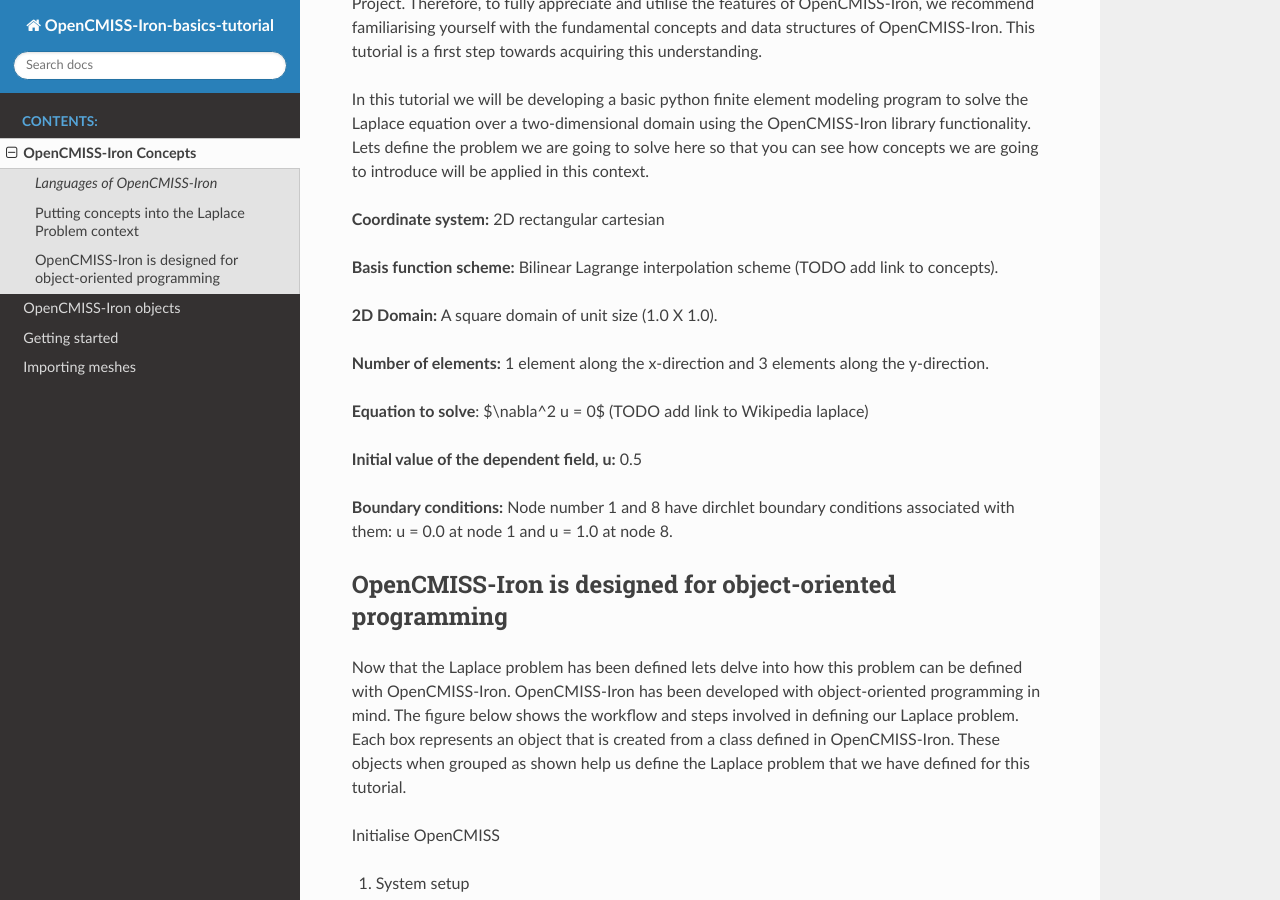
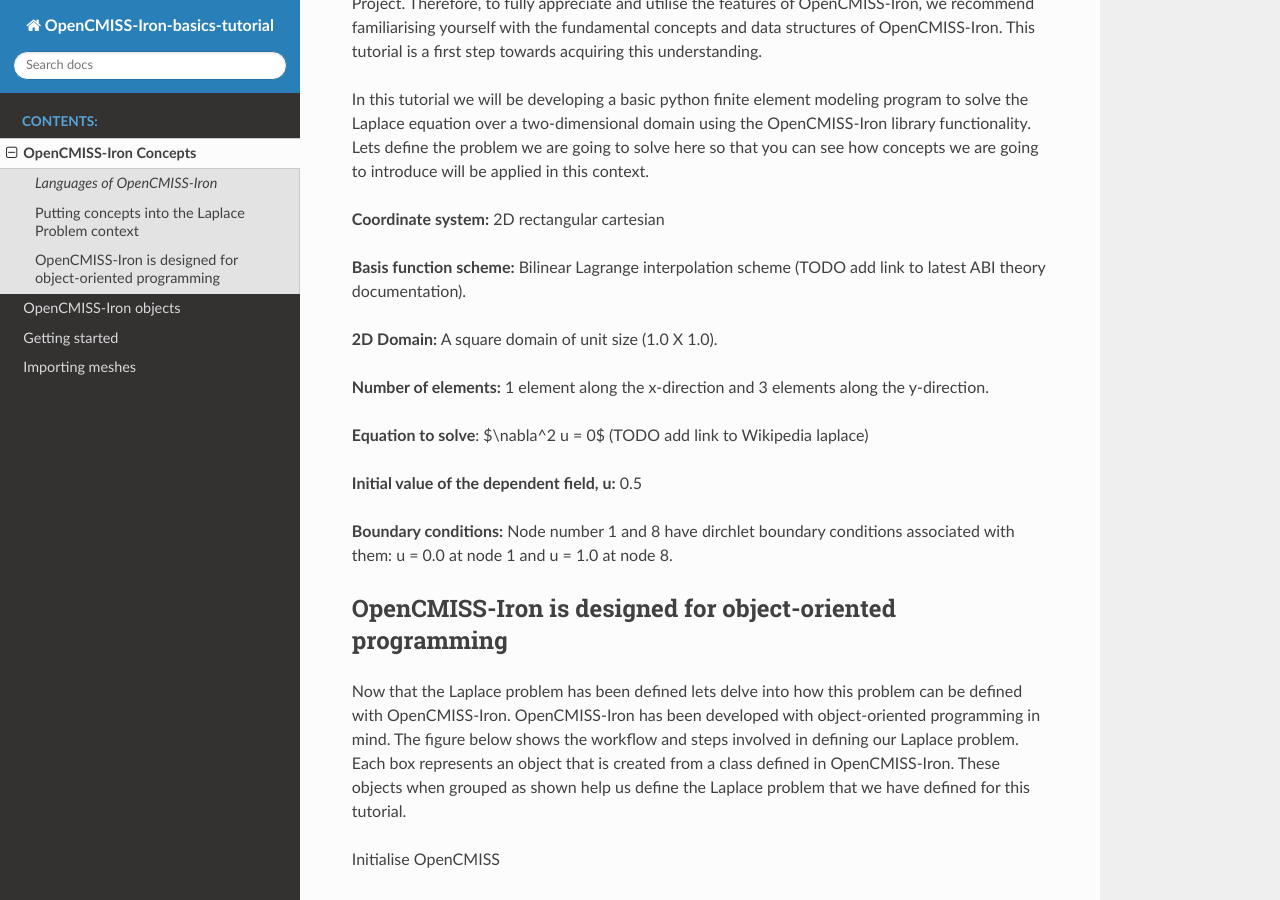
Before and after one commit to OpenCMISS-Examples/OpenCMISS-Iron-tutorials, a Sphinx documentation site: the page built from docs/source/concepts.md, in a window 1280 px wide and 900 px high, scrolled down 664 px. Built offline with Sphinx 7.4.7 and the Read the Docs theme 2.0.0, drawn with Linux system fonts in a browser that asks for light colours; pages that are not in the unit, such as notebooks, are missing from menus.

Commit message:
Updating Concepts docs

```diff
--- a/docs/source/concepts.md
+++ b/docs/source/concepts.md
@@ -13,7 +13,7 @@
 
 **Coordinate system:** 2D rectangular cartesian
 
-**Basis function scheme:** Bilinear Lagrange interpolation scheme (TODO add link to concepts).
+**Basis function scheme:** Bilinear Lagrange interpolation scheme (TODO add link to latest ABI theory documentation).
 
 **2D Domain:** A square domain of unit size (1.0 X 1.0).
 
```
